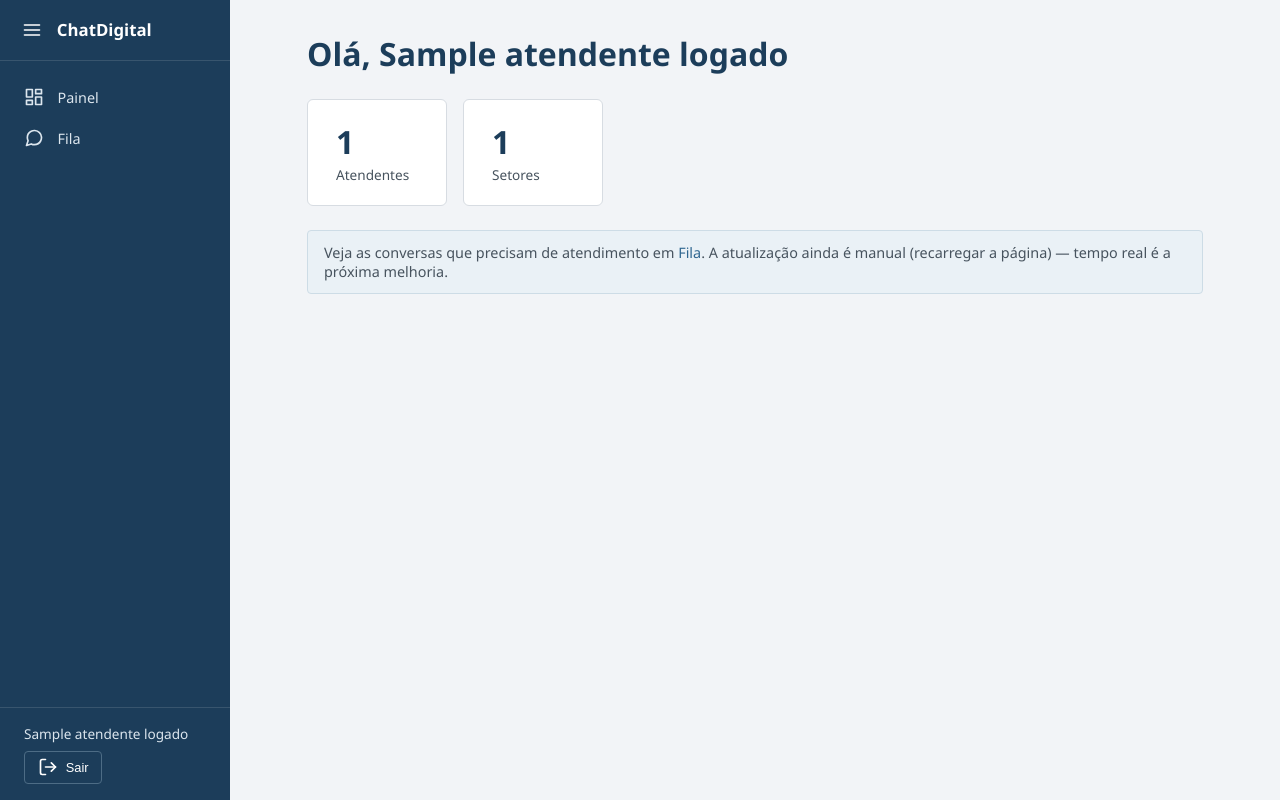
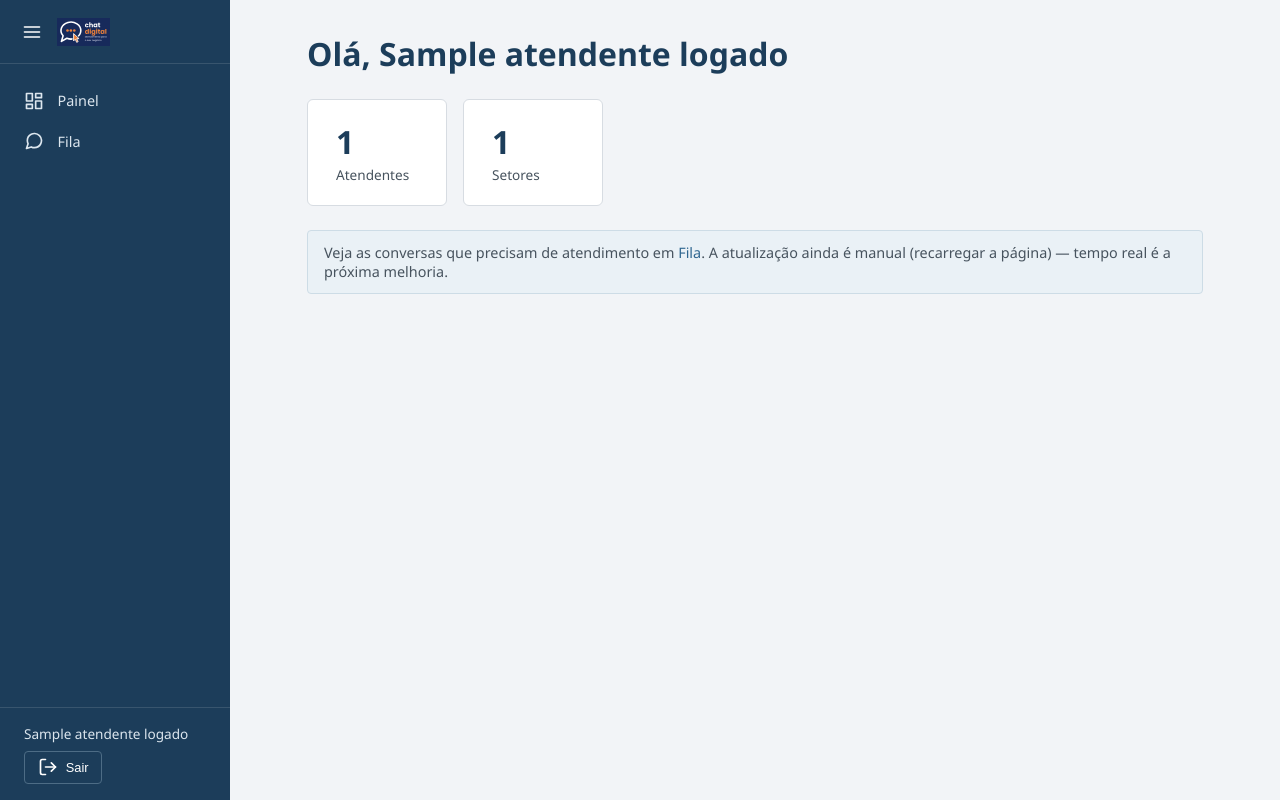
Before and after one commit to paulonazanet/chatdigital, a Node project: template src/views/dashboard.ejs in a window 1280 px wide. Run offline with Node 20 templates, Linux system fonts and the light colour scheme; the template is opened without the code that fills it: most values are stand-ins (such as "Sample title", 1, 10 or a date in 2020).

Commit message:
Aplica a logomarca v2 (cursor) na sidebar e o favicon oficial
Sidebar: logo horizontal completo quando expandida, só o símbolo
quando recolhida (menu-recolhido), usando as versões fundo-escuro
por causa do fundo azul-marinho. Favicon: SVG + PNGs + apple-touch-icon
adicionados no <head> compartilhado (partials/inicio.ejs), aplicado em
todas as páginas.

Co-Authored-By: Claude Sonnet 5 <noreply@anthropic.com>
Claude-Session: https://claude.ai/code/session_01MASVeBiQGoFgG8rGmU7325

```diff
--- a/public/css/estilo.css
+++ b/public/css/estilo.css
@@ -152,7 +152,8 @@ html.menu-recolhido .barra-lateral { width: 64px; }
   font-size: 1.05rem;
 }
 
-.marca-texto { white-space: nowrap; }
+.marca-logo { height: 28px; width: auto; flex-shrink: 0; }
+.marca-icone { height: 26px; width: 26px; flex-shrink: 0; display: none; }
 
 .botao-recolher {
   background: transparent;
@@ -190,6 +191,8 @@ html.menu-recolhido .barra-lateral { width: 64px; }
 }
 
 html.menu-recolhido .barra-lateral nav a { justify-content: center; padding: 0.65rem; }
+html.menu-recolhido .barra-lateral .marca { padding: 1.1rem 0.6rem; justify-content: center; gap: 0.4rem; }
+html.menu-recolhido .marca-icone { height: 22px; width: 22px; }
 
 .sair {
   display: flex;
@@ -219,6 +222,7 @@ html.menu-recolhido .sair { align-items: center; padding: 1rem 0.5rem; }
 .sair button:hover { background: var(--azul-destaque); }
 
 html.menu-recolhido .recolhivel { display: none; }
+html.menu-recolhido .somente-recolhido { display: block; }
 
 .area-principal {
   flex: 1;
--- a/src/views/partials/inicio.ejs
+++ b/src/views/partials/inicio.ejs
@@ -4,6 +4,11 @@
   <meta charset="utf-8" />
   <meta name="viewport" content="width=device-width, initial-scale=1" />
   <title><%= titulo %> · ChatDigital</title>
+  <link rel="icon" type="image/svg+xml" href="/favicon/favicon.svg" />
+  <link rel="icon" type="image/png" sizes="32x32" href="/favicon/favicon-32x32.png" />
+  <link rel="icon" type="image/png" sizes="16x16" href="/favicon/favicon-16x16.png" />
+  <link rel="apple-touch-icon" href="/favicon/apple-touch-icon.png" />
+  <link rel="shortcut icon" href="/favicon/favicon.ico" />
   <link rel="stylesheet" href="/css/estilo.css" />
   <script>
     try {
--- a/src/views/partials/nav.ejs
+++ b/src/views/partials/nav.ejs
@@ -9,7 +9,8 @@
           <line x1="3" y1="18" x2="21" y2="18"></line>
         </svg>
       </button>
-      <span class="marca-texto recolhivel">ChatDigital</span>
+      <img src="/img/logo-horizontal-v2-fundo-escuro.svg" alt="ChatDigital" class="marca-logo recolhivel" />
+      <img src="/img/simbolo-v2-cursor-fundo-escuro.svg" alt="ChatDigital" class="marca-icone somente-recolhido" />
     </div>
     <nav>
       <a href="/painel">
```
Also changed, not shown: public/favicon/apple-touch-icon.png (added), public/favicon/favicon-16x16.png (added), public/favicon/favicon-192x192.png (added), public/favicon/favicon-32x32.png (added), public/favicon/favicon-48x48.png (added), public/favicon/favicon-512x512.png (added), public/favicon/favicon.ico (added), public/favicon/favicon.svg (added), public/img/logo-horizontal-v2-fundo-escuro.svg (added), public/img/simbolo-v2-cursor-fundo-escuro.svg (added).
